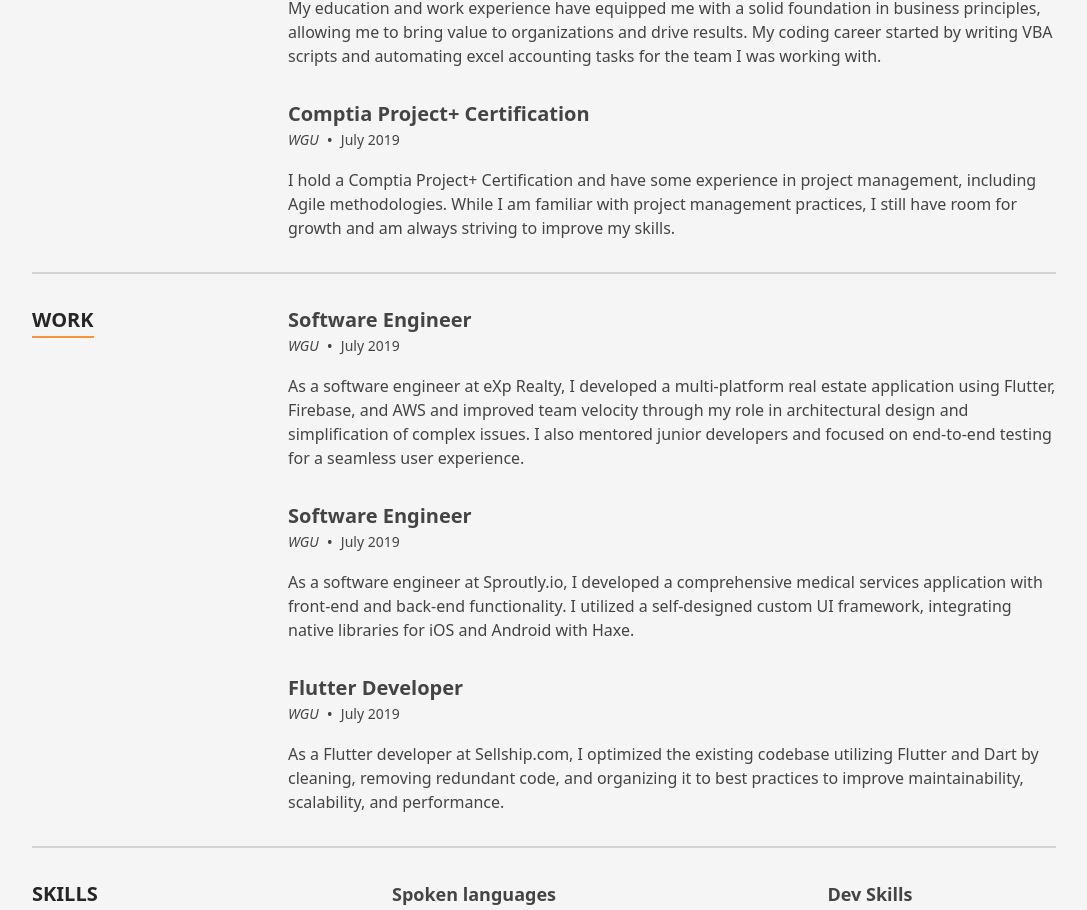
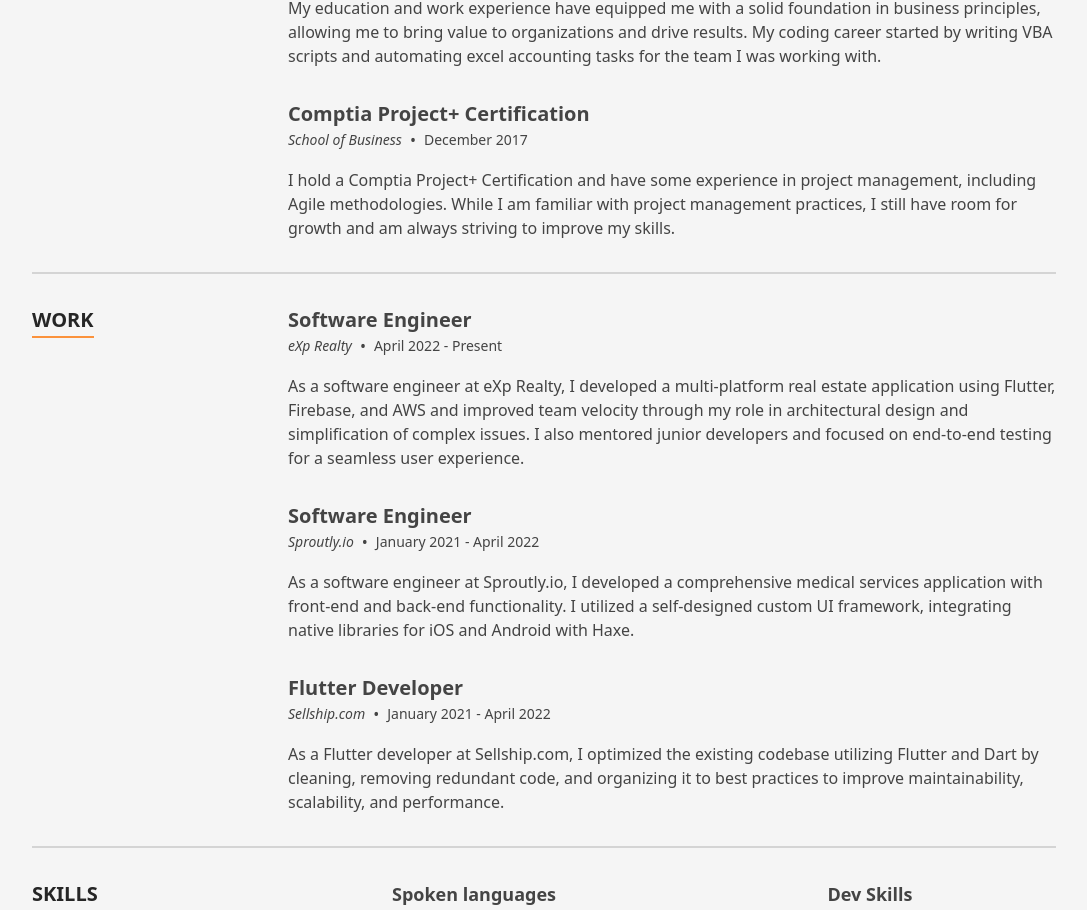
Before and after one commit to qevka/my-resume, a Next.js app: page / in a window 1280 px wide. Shown: the part 1532-2442 px from the top of the page, without its empty margins (96-1183 px from the left). Built offline with nearby package versions, Linux system fonts and the light colour scheme.

Commit message:
update value being passed in

```diff
--- a/src/components/Sections/Resume/TimelineItem.tsx
+++ b/src/components/Sections/Resume/TimelineItem.tsx
@@ -9,9 +9,9 @@
       <div className="flex flex-col pb-4">
         <h2 className="text-xl font-bold">{title}</h2>
         <div className="flex items-center justify-center md:justify-start">
-          <span className="text-sm font-medium italic sm:flex-none">WGU</span>
+          <span className="text-sm font-medium italic sm:flex-none">{location}</span>
           <span className="mx-2">•</span>
-          <span className="text-sm sm:flex-none">July 2019</span>
+          <span className="text-sm sm:flex-none">{date}</span>
         </div>
       </div>
       {content}
```
